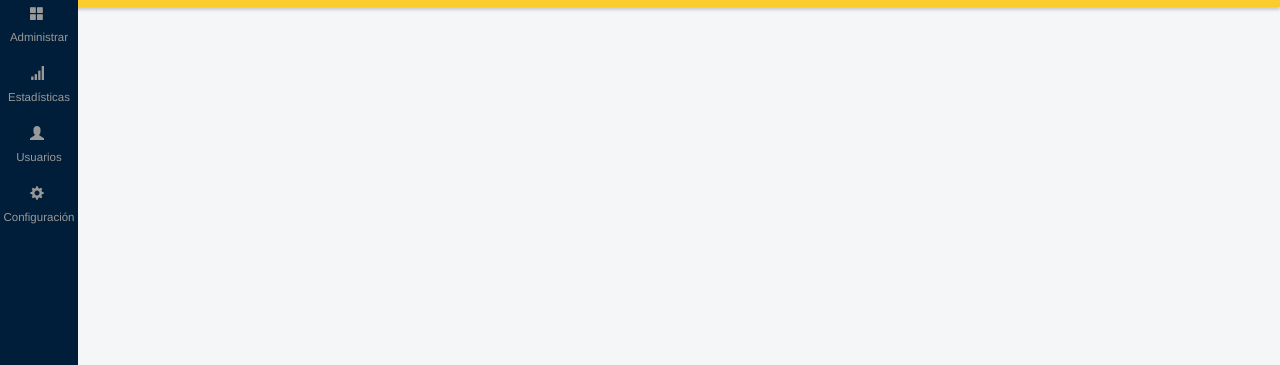
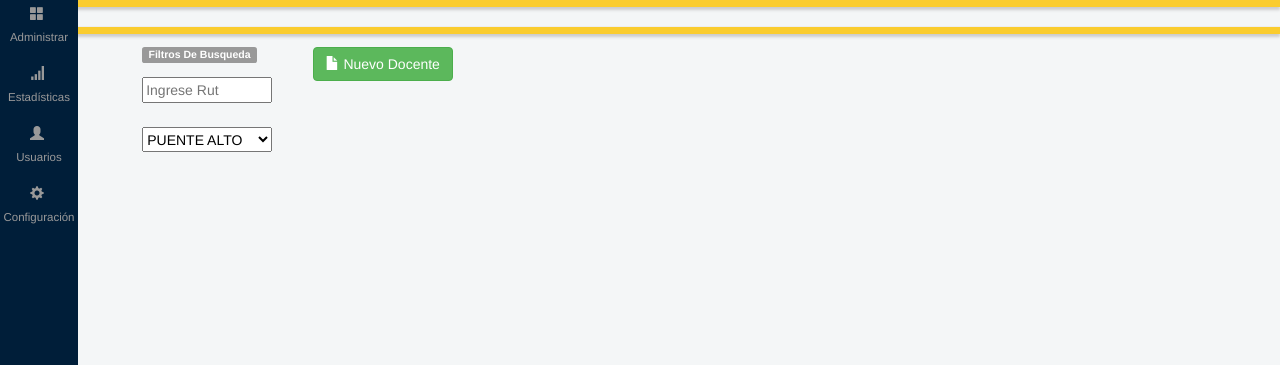
Before and after one commit to biwiker/proyectoDocentesUAP, a PHP site: page /capaPresentacion/V_AgregarDocente.php in a window 1280 px wide. Shown: the part 55-420 px from the top of the page. Run offline with PHP 8.4, Linux system fonts and the light colour scheme; the visitor is signed in with stand-in values (Sample User, id 1).

Commit message:
Trabajando en pagina Agregar docente

```diff
--- a/capaPresentacion/V_AgregarDocente.php
+++ b/capaPresentacion/V_AgregarDocente.php
@@ -12,6 +12,24 @@ if (isset($_SESSION['nombre_usuario'])) {
         <link href="../css/Estilos_AgregarDocente.css" rel="stylesheet" type="text/css">
         <!--  bajar versión local-->
         <script src="https://ajax.googleapis.com/ajax/libs/jquery/3.3.1/jquery.min.js"></script>
+         <script src="https://maxcdn.bootstrapcdn.com/bootstrap/3.3.7/js/bootstrap.min.js"></script>
+         <script>
+           $(buscar_datos());
+                function buscar_datos(consulta){
+                $.ajax({
+                   url:'../capaLogicaNegocio/Buscar.php';
+                   type:'POST';
+                   dataType:'html';
+                   data:{consulta:consulta};
+                })
+}         .done(function(respuesta){
+            $("#datos").html(respuesta);
+          })
+           .fail(function(){
+            console.log("error");
+          })
+         </script>
+         <title>Agregar Nuevo Docente</title>
         <script src="https://maxcdn.bootstrapcdn.com/bootstrap/3.3.7/js/bootstrap.min.js"></script>
                                 <title>Agregar Nuevo Docente</title>
 
@@ -111,6 +129,24 @@ if (isset($_SESSION['nombre_usuario'])) {
 
                     </div>
                 </header>
+            </div>
+        <hr>
+        <div class="articulo_1">
+            <div class="row">
+                <div class="col-lg-12 col-md-12 col-xs-12">
+                     <!--boton que tiene la funcion de agregar una nueva columna a la tabla-->
+                     <div class="btn btn-success" id="btnNuevo"><span class="glyphicon glyphicon-file"></span> Nuevo Docente </div>
+                     <!--etiqueta-->
+                     <label class=" label label-default">Filtros De Busqueda</label>
+                     <!--caja de texto para el rut-->
+                     <input type="text" name="txtRut" id="txtRut" placeholder="Ingrese Rut" >
+                     <!--select que se debe relacionar con la base de datos para obtener las escuelas-->
+                         <select class="escuela">
+                           <option>PUENTE ALTO</option>
+                         </select>
+                     <div id="datos">
+
+                     </div>
                 <hr>
 
 <!--            <div class="articulo_1">
@@ -151,10 +187,21 @@ if (isset($_SESSION['nombre_usuario'])) {
                             </tbody>
                         </table>
                     </div>
+
                 </div>
+
+            </div>
+        </div>
+         <!-- <div class="btn btn-primary" id="btnGuardar"><span class="glyphicon glyphicon-edit"></span> Guardar</div>
+          <div class="btn btn-danger" id="btnEliminar"><span class="glyphicon glyphicon-remove"></span> Eliminar</div>-->
+      <script src="https://ajax.googleapis.com/ajax/libs/jquery/3.3.1/jquery.min.js"></script>
+</body>
+</html>
+
             </div>  -->
              <!-- <div class="btn btn-primary" id="btnGuardar"><span class="glyphicon glyphicon-edit"></span> Guardar</div>
               <div class="btn btn-danger" id="btnEliminar"><span class="glyphicon glyphicon-remove"></span> Eliminar</div>-->
+
 
         </div>
 
```
Also changed, not shown: capaPresentacion/V_Formato_Lista.php (+5 -6 lines).
